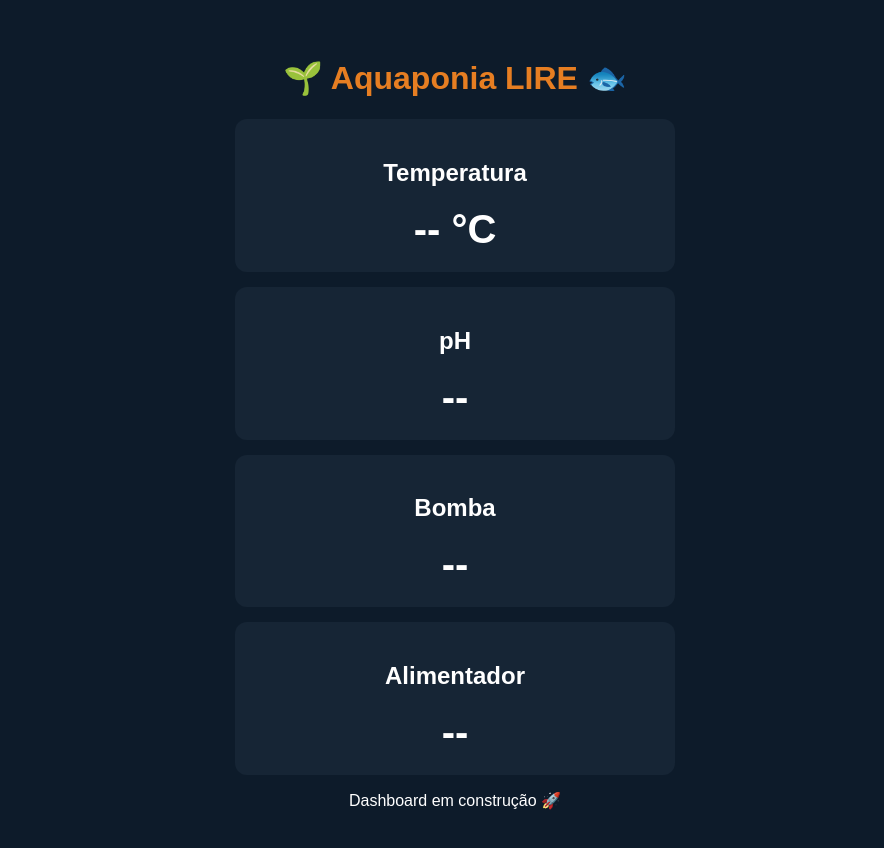
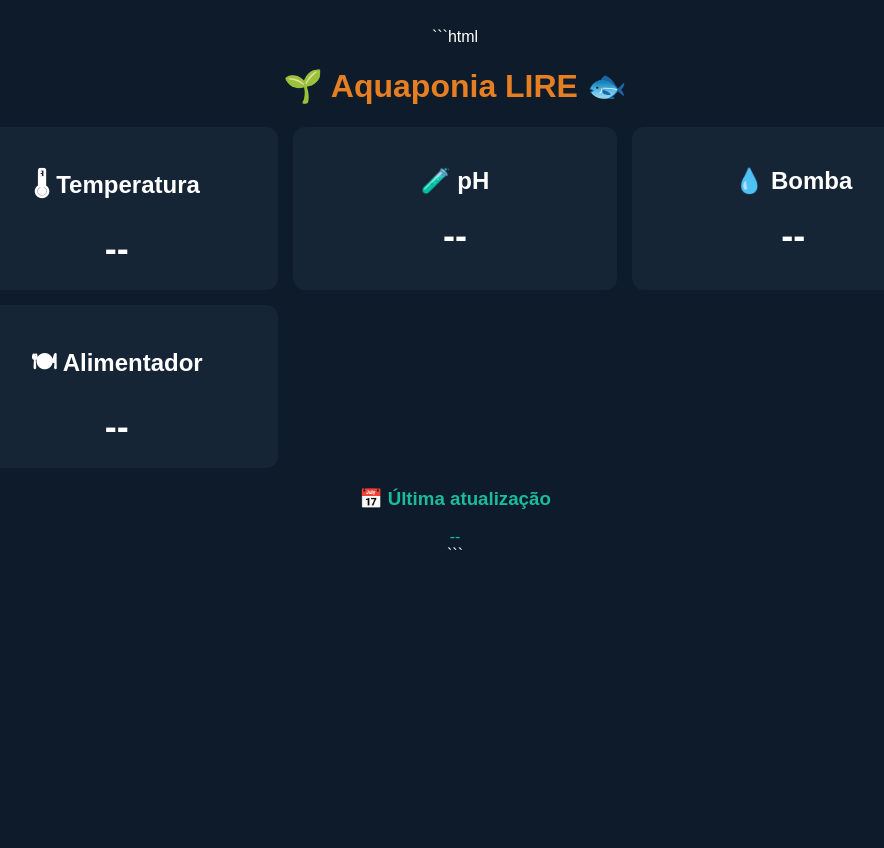
Before and after one commit to aquaponia-LIRE/aquaponia-LIRE, a website: page index.html in a window 1280 px wide. Shown: the whole page, without its empty margins (185-1069 px from the left). After the commit the page ends 800 px from the top, so only its background shows below. Drawn offline with Linux system fonts and the light colour scheme; no server answers.

Commit message:
Update index.html

````diff
--- a/index.html
+++ b/index.html
@@ -1,3 +1,4 @@
+```html
 <!DOCTYPE html>
 <html lang="pt-BR">
 <head>
@@ -11,24 +12,35 @@ body{
     color:white;
     font-family:Arial,sans-serif;
     text-align:center;
-    padding:30px;
+    padding:20px;
+}
+
+h1{
+    color:#E67E22;
+}
+
+.grid{
+    display:grid;
+    grid-template-columns:repeat(auto-fit,minmax(250px,1fr));
+    gap:15px;
+    max-width:1000px;
+    margin:auto;
 }
 
 .card{
     background:#162535;
+    border-radius:12px;
     padding:20px;
-    border-radius:12px;
-    margin:15px auto;
-    max-width:400px;
 }
 
 .valor{
-    font-size:40px;
+    font-size:36px;
     font-weight:bold;
 }
 
-h1{
-    color:#E67E22;
+.atualizacao{
+    margin-top:20px;
+    color:#1ABC9C;
 }
 </style>
 </head>
@@ -37,27 +49,75 @@ h1{
 
 <h1>🌱 Aquaponia LIRE 🐟</h1>
 
+<div class="grid">
+
     <div class="card">
-    <h2>Temperatura</h2>
-    <div class="valor">-- °C</div>
+        <h2>🌡 Temperatura</h2>
+        <div class="valor" id="temperatura">--</div>
     </div>
 
     <div class="card">
-    <h2>pH</h2>
-    <div class="valor">--</div>
+        <h2>🧪 pH</h2>
+        <div class="valor" id="ph">--</div>
     </div>
 
     <div class="card">
-    <h2>Bomba</h2>
-    <div class="valor">--</div>
+        <h2>💧 Bomba</h2>
+        <div class="valor" id="bomba">--</div>
     </div>
 
     <div class="card">
-    <h2>Alimentador</h2>
-    <div class="valor">--</div>
+        <h2>🍽 Alimentador</h2>
+        <div class="valor" id="alimentador">--</div>
     </div>
 
-<p>Dashboard em construção 🚀</p>
+</div>
+
+<div class="atualizacao">
+    <h3>📅 Última atualização</h3>
+    <div id="ultimaAtualizacao">--</div>
+</div>
+
+<script>
+
+async function atualizarDados()
+{
+    try
+    {
+        const resposta =
+            await fetch(
+                "https://aquaponia-lire-api.onrender.com/dados"
+            );
+
+        const dados = await resposta.json();
+
+        document.getElementById("temperatura").innerHTML =
+            dados.temperatura + " °C";
+
+        document.getElementById("ph").innerHTML =
+            dados.ph;
+
+        document.getElementById("bomba").innerHTML =
+            dados.bomba ? "Ligada" : "Desligada";
+
+        document.getElementById("alimentador").innerHTML =
+            dados.alimentador;
+
+        document.getElementById("ultimaAtualizacao").innerHTML =
+            dados.ultimaAtualizacao;
+    }
+    catch(erro)
+    {
+        console.error(erro);
+    }
+}
+
+atualizarDados();
+
+setInterval(atualizarDados, 10000);
+
+</script>
 
 </body>
 </html>
+```
````
Lines whose indentation alone changed are shown as unchanged.
